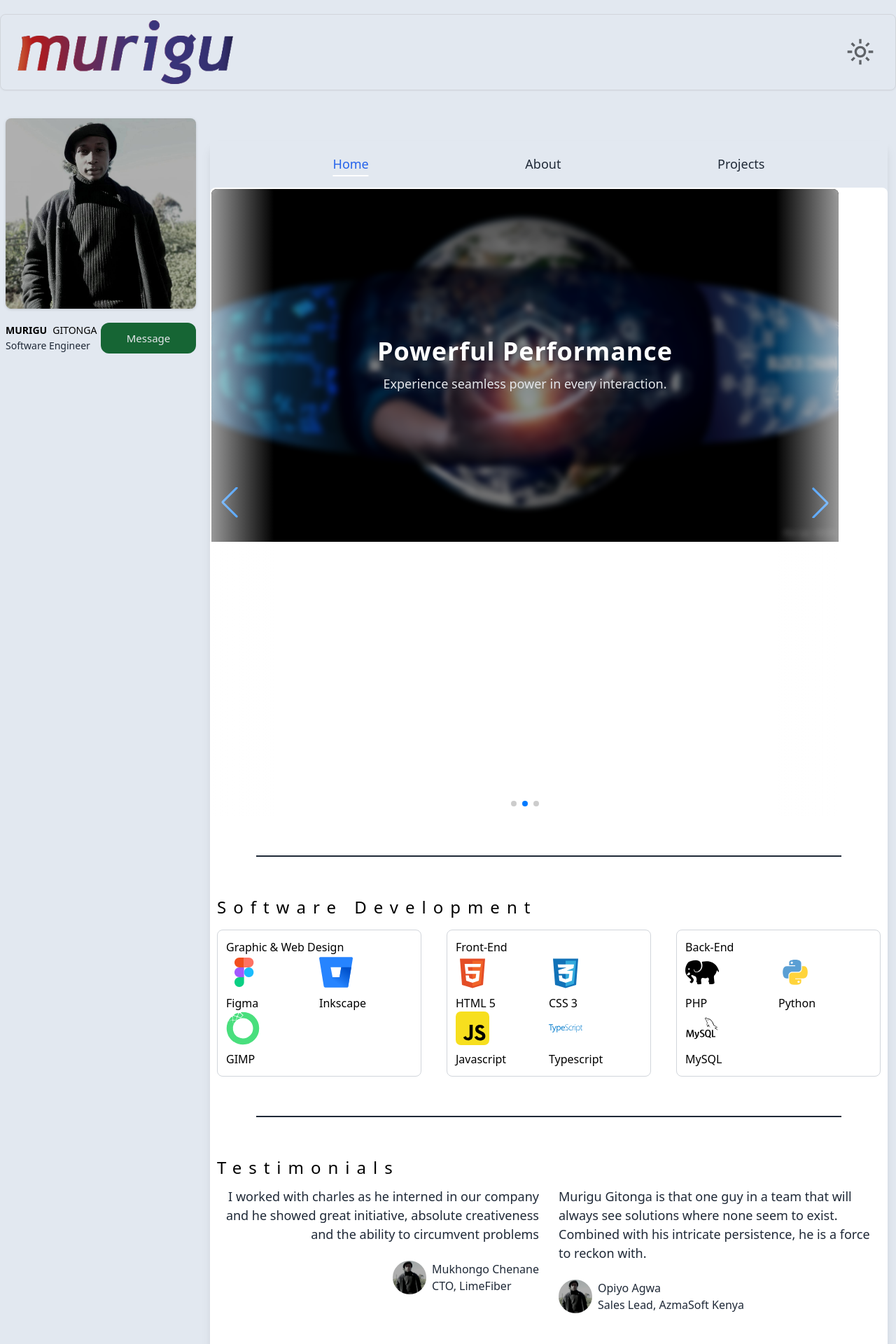
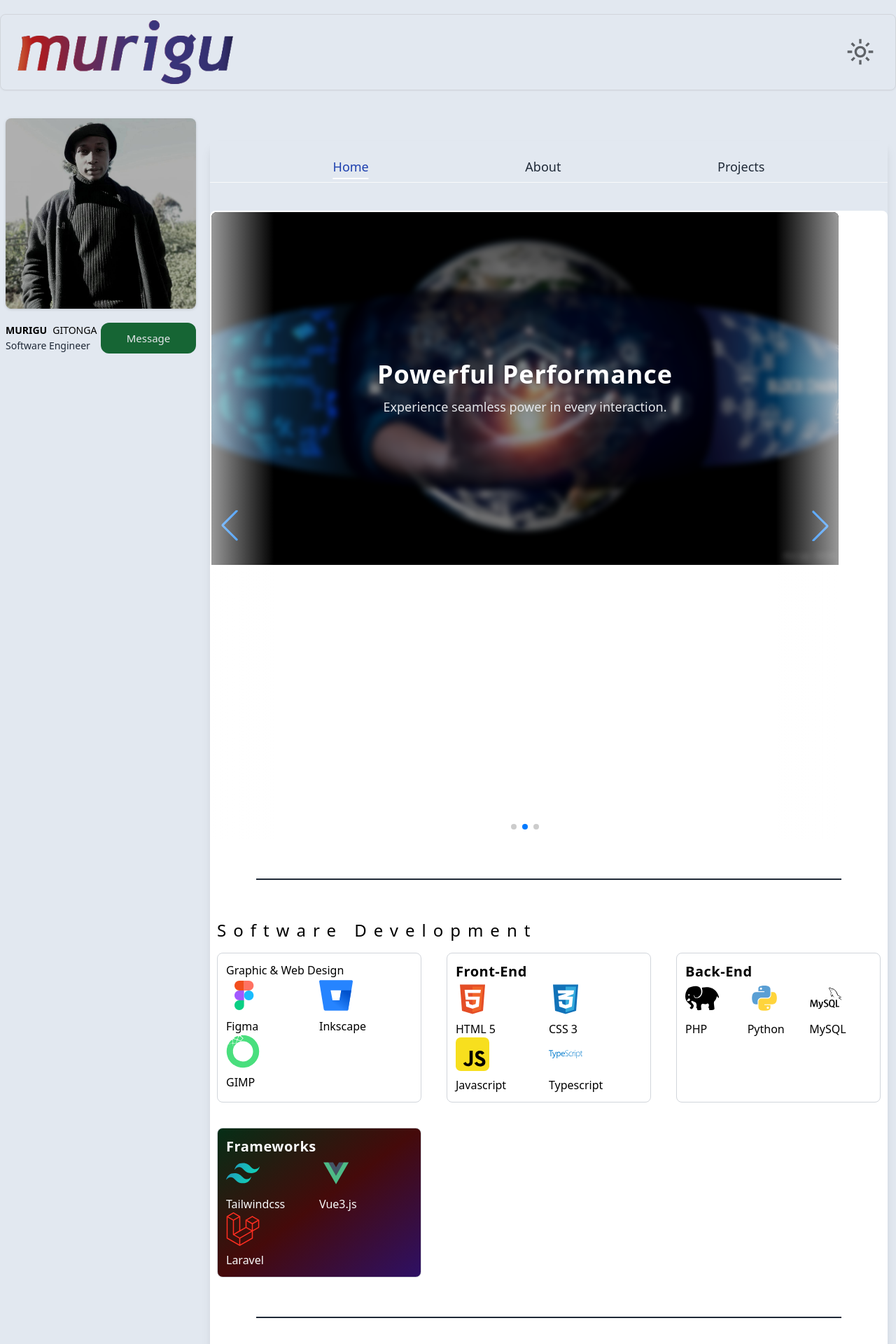
Before and after one commit to adrianmdevs/murigudev, a Vue app: page / in a window 1280 px wide. Shown: the top 1920 px of the page at 70% size. Built offline with nearby package versions, Linux system fonts and the light colour scheme.

Commit message:
mod(ui): Add vanilla project section

```diff
--- a/src/App.vue
+++ b/src/App.vue
@@ -8,14 +8,13 @@ import SelfSection from './components/selfSection.vue';
 </script>
 <template>
   <div class="block bg-slate-200 dark:bg-[#010101] transition-all ease-in-out duration-300">
-    <div class="flex flex-col min-h-screen pt-5 space-y-10 md:container md:mx-auto">
+    <div class="flex flex-col min-h-screen pt-5 space-y-10 md:mx-8 lg:container lg:mx-auto">
       <headerComponent/>
       <div class="relative flex flex-col items-start space-y-8 md:flex-row">
         <SelfSection/>
         <div class="block w-full px-3 rounded-xl">
            <MainSection/>
         </div>
-
       </div>
       <FooterComp/>
     </div>
--- a/src/components/FooterComp.vue
+++ b/src/components/FooterComp.vue
@@ -4,7 +4,6 @@
             <div class="flex items-center text-[16px] justify-between w-full pb-3 border-b-2 border-green-500">
                 <span>Blog</span>
                 <img src="../assets/icons/navigation-arrow-arrows-direction-right-icon.svg" alt="">
-
             </div>
             <div class="flex justify-between">
                 <!--Socials-->
--- a/src/components/NavBar.vue
+++ b/src/components/NavBar.vue
@@ -29,17 +29,17 @@ watch(
 const isActive = (path) => route.path === path;
 
 const baseLink =
-  "relative transition-all duration-300 hover:text-white after:content-[''] after:absolute after:left-1/2 after:bottom-[-4px] after:w-0 after:h-[2px] after:bg-white after:opacity-0 after:transition-all after:duration-300 after:-translate-x-1/2 hover:after:w-full hover:after:opacity-100";
+  "relative transition-all duration-300 hover:text-gray-700 darK:hover:text-gray-50 after:content-[''] after:absolute after:left-1/2 after:bottom-[-4px] after:w-0 after:h-[2px] after:bg-white after:opacity-0 after:transition-all after:duration-300 after:-translate-x-1/2 hover:after:w-full hover:after:opacity-100";
 
 const activeLink =
-  "text-blue-600 dark:text-white after:content-[''] after:absolute after:left-1/2 after:bottom-[-4px] after:w-full after:h-[2px] after:bg-white after:opacity-100 after:-translate-x-1/2";
+  "text-blue-800 dark:text-white after:content-[''] after:absolute after:left-1/2 after:bottom-[-10px] after:w-full after:h-[2px] after:bg-black dark:after:bg-gray-50 after:opacity-100 after:-translate-x-1/2";
 </script>
 
 <template>
-  <div class="min-h-screen overflow-hidden dark:bg-black dark:text-white">
+  <div class="min-h-screen py-4 overflow-hidden dark:bg-black dark:text-white">
     <!-- Navbar -->
     <nav
-      class="sticky w-full top-0 z-10 text-[18px] flex items-center px-2 py-5 text-gray-800 dark:text-gray-400 bg-inherit space-x-14 md:justify-evenly"
+      class="sticky w-full border-b border-gray-50 top-0 z-10 text-[18px] flex items-center p-2 text-gray-800 dark:text-gray-400 bg-inherit space-x-14 md:justify-evenly"
     >
       <RouterLink to="/" :class="[baseLink, isActive('/') ? activeLink : '']">
         Home
--- a/src/components/home/LangComp.vue
+++ b/src/components/home/LangComp.vue
@@ -10,7 +10,7 @@ import SectHeader from '../SectHeader.vue';
             <!--Design-->
             <div class="w-full p-3 border border-gray-300 rounded-lg">
                 <span>Graphic & Web Design</span>
-                <div class="grid grid-cols-2">
+                <div class="grid grid-cols-3 md:grid-cols-2">
                     <div class="flex flex-col space-y-2">
                         <img src="/src/assets/icons/figma-svgrepo-com.svg" class="w-12 h-12" alt="">
                         <span>Figma</span>
@@ -29,8 +29,8 @@ import SectHeader from '../SectHeader.vue';
             </div>
             <!--Frontend-->
             <div class="w-full p-3 border border-gray-300 rounded-lg">
-                <span>Front-End</span>
-                <div class="grid grid-cols-2">
+                <span class="text-xl font-semibold tracking-wide">Front-End</span>
+                <div class="grid grid-cols-3 md:grid-cols-2">
                     <div class="flex flex-col space-y-2">
                         <img src="/src/assets/icons/html-5-svgrepo-com.svg" class="w-12 h-12" alt="">
                         <span>HTML 5</span>
@@ -51,8 +51,8 @@ import SectHeader from '../SectHeader.vue';
             </div>
             <!--BackEnd-->
             <div class="w-full p-3 border border-gray-300 rounded-lg">
-                <span>Back-End</span>
-                <div class="grid grid-cols-2">
+                <span class="text-xl font-semibold tracking-wide">Back-End</span>
+                <div class="grid w-full grid-cols-3">
                     <div class="flex flex-col space-y-2">
                         <img src="/src/assets/icons/php.svg" class="w-12 h-12" alt="">
                         <span>PHP</span>
@@ -70,7 +70,24 @@ import SectHeader from '../SectHeader.vue';
                 </div>
 
             </div>
-
+            <!--Frameworks-->
+            <div class="w-full p-3 border border-gray-300 rounded-lg bg-gradient-to-br from-green-950 via-red-950 to-violet-950 text-gray-50">
+                <span class="text-xl font-semibold tracking-wide">Frameworks</span>
+                <div class="grid w-full grid-cols-3 md:grid-cols-2">
+                    <div class="flex flex-col space-y-2">
+                        <img src="/src/assets/icons/tailwindcss-icon.svg" class="w-12 h-12" alt="">
+                        <span>Tailwindcss</span>
+                    </div>
+                    <div class="flex flex-col space-y-2">
+                        <img src="/src/assets/icons/vue-vuejs-javascript-js-framework.svg" class="w-12 h-12" alt="">
+                        <span>Vue3.js</span>
+                    </div>
+                    <div class="flex flex-col space-y-2">
+                        <img src="/src/assets/icons/laravel.svg" class="w-12 h-12" alt="">
+                        <span>Laravel</span>
+                    </div>
+                </div>
+            </div>
         </div>
     </div>
 </template>
--- /dev/null
+++ b/src/components/projects/VanillaCode.vue
@@ -0,0 +1,39 @@
+<template>
+    <div class="flex flex-col">
+        <span>Vanilla Code</span>
+        <div class="flex flex-col space-y-2">
+            <p>This section contains vanilla source code</p>
+            <p>You can click each repo to view the code</p>
+            <p>Alternatively, you can skip directly to my github account by clicking the button above</p>
+        </div>
+        <!--Project Container-->
+        <div class="grid w-full grid-cols-1 py-5 gap-y-10 md:gap-y-4 place-items-center lg:grid-cols-2">
+            <!--Project Card-->
+            <div class="flex flex-col space-y-2.5 p-2.5 w-3/4 border md:w-72 rounded-xl">
+                <div class="flex">
+                    <span class="text-lg font-semibold">PHP_PATH</span>
+                </div>
+                <div>
+                    <p>Learning code for PHP</p>
+                </div>
+                <button class="w-full py-2.5 rounded-xl border border-green-400">
+                    <span>Code</span>
+                </button>
+
+            </div>
+
+            <div class="flex flex-col space-y-2.5 p-2.5 w-3/4 border md:w-72 rounded-xl">
+                <div class="flex">
+                    <span class="text-lg font-semibold">PYTHON_PATH</span>
+                </div>
+                <div>
+                    <p>Learning code for Python</p>
+                </div>
+                <button class="w-full py-2.5 rounded-xl border border-green-400">
+                    <span>Code</span>
+                </button>
+
+            </div>
+        </div>
+    </div>
+</template>
--- a/src/views/AboutView.vue
+++ b/src/views/AboutView.vue
@@ -2,7 +2,7 @@
 import AboutMain from '../components/about/AboutMain.vue';
 </script>
 <template>
-    <div class="flex bg-white flex-col pt-10 space-y-5 w-full rounded-lg dark:bg-[#202122] min-h-screen">
+    <div class="flex bg-white flex-col pt-10 space-y-5 w-full mt-10 rounded-lg dark:bg-[#202122] min-h-screen">
         <AboutMain/>
     </div>
 </template>
--- a/src/views/HomeView.vue
+++ b/src/views/HomeView.vue
@@ -9,7 +9,7 @@ import SwiperComp from '../components/SwiperComp.vue';
 
 </script>
 <template>
-    <div class="flex min-h-screen bg-white flex-col pt-0.5 px-0.5 space-y-14 pb-4 w-full rounded-lg dark:bg-[#202122]">
+    <div class="flex min-h-screen mt-10 bg-white flex-col pt-0.5 px-0.5 space-y-14 pb-4 w-full rounded-lg dark:bg-[#202122]">
         <SwiperComp/>
         <!-- <HeroSect/> -->
         <CustomDivider/>
--- a/src/views/NotFound.vue
+++ b/src/views/NotFound.vue
@@ -1,5 +1,5 @@
 <template>
-    <div>
+    <div class="mt-10">
         <h1>404</h1>
         <p>OOPS! The page you are looking for cannot be found</p>
         <RouterLink to="/"> Homepage</RouterLink>
--- a/src/views/ProjectView.vue
+++ b/src/views/ProjectView.vue
@@ -1,11 +1,15 @@
 <script setup>
 import DesignComp from '../components/projects/DesignComp.vue';
-
+import CustomDivider from '../components/CustomDivider.vue'
+import VanillaCode from '../components/projects/VanillaCode.vue';
 
 </script>
 <template>
-    <div class="flex min-h-screen bg-white flex-col pt-10 space-y-5 w-full rounded-lg dark:bg-[#202122]">
+    <div class="flex min-h-screen mt-10 bg-white flex-col pt-10 space-y-5 w-full rounded-lg dark:bg-[#202122]">
         <!--Design Comp-->
         <DesignComp/>
+        <CustomDivider/>
+        <VanillaCode/>
+
     </div>
 </template>
```
